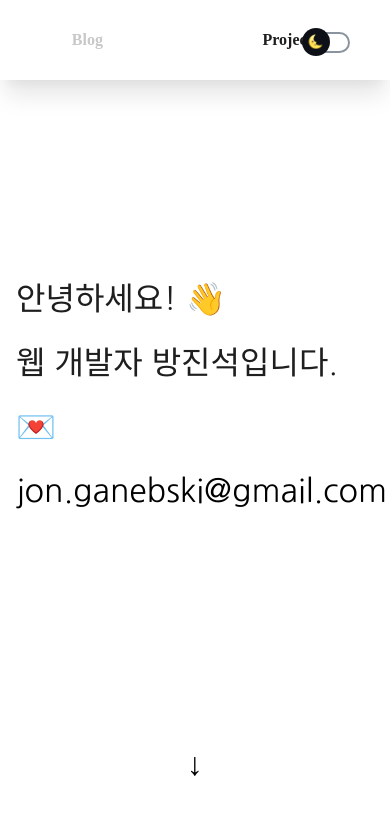
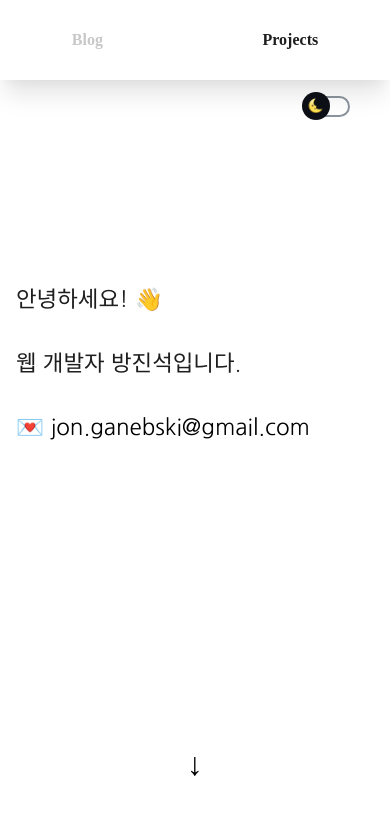
Before and after one commit to jonganebski/jonganebski.github.io, a Gatsby site: page /projects in a window 390 px wide. Shown: the top 814 px of the page. Built offline with nearby package versions, Linux system fonts and the light colour scheme; Gatsby itself is replaced by a stand-in of ours.

Commit message:
responsive design

```diff
--- a/src/common/constants.ts
+++ b/src/common/constants.ts
@@ -1,4 +1,4 @@
-export const ROUTES_WITH_FIXED_HEADER = ["/", "/projects"]
+export const ROUTES_WITH_FIXED_HEADER = ["/", "/projects", "/projects/"]
 
 export const NAV_HEIGHT = "5rem"
 
--- a/src/components/header.tsx
+++ b/src/components/header.tsx
@@ -20,8 +20,14 @@ const Intro = styled.div`
   width: 100%;
   height: 30%;
   line-height: 4rem;
-  font-size: 2rem;
+  font-size: 1.4rem;
   font-family: "Nanum Gothic", sans-serif;
+  @media only screen and (min-width: 400px) {
+    font-size: 1.6rem;
+  }
+  @media only screen and (min-width: 500px) {
+    font-size: 2rem;
+  }
 `
 
 const waveHand = keyframes`
--- a/src/components/layout.tsx
+++ b/src/components/layout.tsx
@@ -65,9 +65,9 @@ interface ISwitchProps {
 }
 
 const Switch = styled.label<ISwitchProps>`
-  position: fixed;
-  z-index: 10;
-  top: 2rem;
+  position: absolute;
+  z-index: 1;
+  top: calc(${NAV_HEIGHT} + 1rem);
   right: calc(${NAV_HEIGHT} / 2);
   width: 2.5rem;
   height: 1.3rem;
@@ -96,6 +96,11 @@ const Switch = styled.label<ISwitchProps>`
     display: flex;
     align-items: center;
     justify-content: center;
+  }
+  @media only screen and (min-width: 700px) {
+    position: fixed;
+    top: 2rem;
+    z-index: 10;
   }
 `
 
--- a/src/templates/blog.tsx
+++ b/src/templates/blog.tsx
@@ -40,6 +40,7 @@ const Title = styled.h1`
   font-size: 2.3rem;
   font-weight: 600;
   line-height: 3rem;
+  word-break: keep-all;
 `
 
 const Article = styled.article`
```
Also changed, not shown: src/components/blog-post.tsx (+9 -1 lines).
